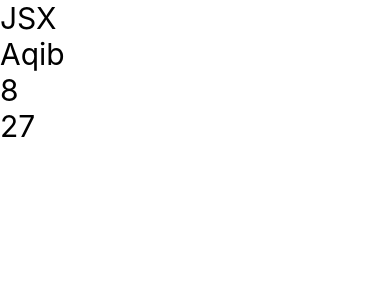
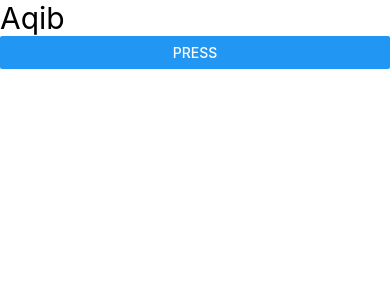
Before and after one commit to onlinedeveloper4u/React-Native-Full-Course-2024-The-Techzeen, a React Native app: screen / in a window 390 px wide. Shown: the top 300 px of the page. Built offline with nearby package versions, Linux system fonts and the light colour scheme.

Commit message:
button onpress

```diff
--- a/App.jsx
+++ b/App.jsx
@@ -1,7 +1,8 @@
 import React from 'react'
 // import { View, Text, Button } from 'react-native'
 import { View } from 'react-native'
-import JSX from './src/components/JSX'
+import OnPress from './src/components/OnPress'
+// import JSX from './src/components/JSX'
 // import First from './src/components/First'
 
 const App = () => {
@@ -14,7 +15,8 @@
       <First />
       <First />
       <First /> */}
-      <JSX />
+      {/* <JSX /> */}
+      <OnPress />
     </View>
   )
 }
--- /dev/null
+++ b/src/components/OnPress.jsx
@@ -0,0 +1,19 @@
+import { View, Text, Button } from 'react-native'
+import React from 'react'
+
+const OnPress = () => {
+    let name = 'Aqib'
+    const getName = () => {
+        name = 'Huzaifa'
+        console.warn('Name: ', name)
+    }
+  return (
+    <View>
+      <Text style={ { fontSize : 30 } }>{name}</Text>
+      <Button title="Press" onPress={getName} />
+      {/* <Button title="Press" onPress={() => getName('Aqib')} /> */}
+    </View>
+  )
+}
+
+export default OnPress
```
